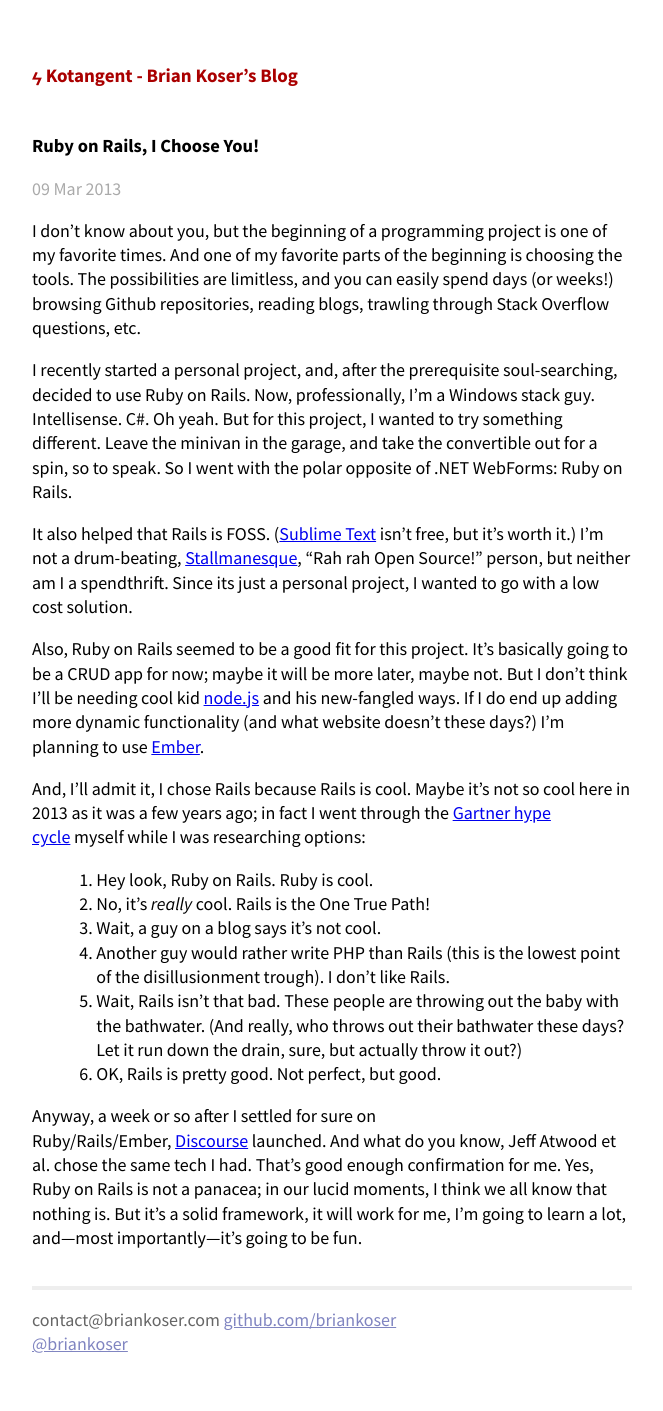
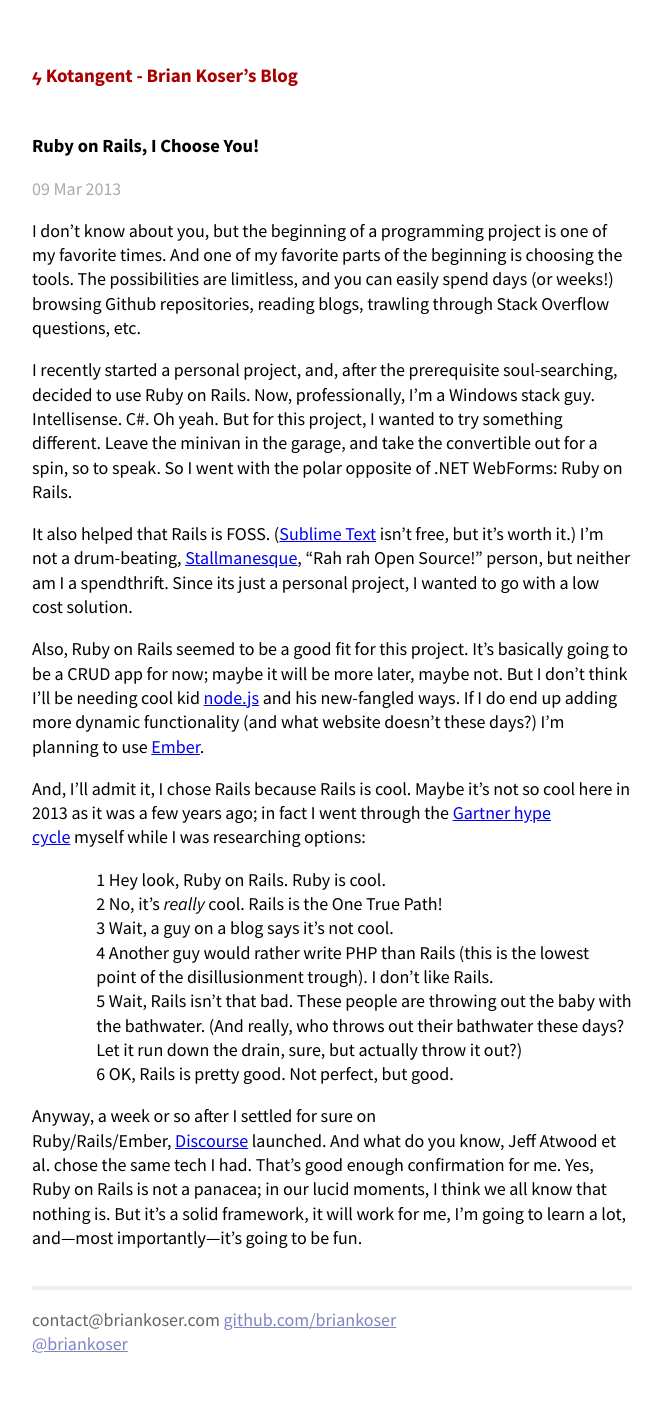
Before and after one commit to briankoser/kotangent-jekyll, a Jekyll site: the page built from _posts/2013-03-09-ruby-on-rails-i-choose-you.markdown, in a window 1280 px wide. Shown: the whole page, without its empty margins (308-971 px from the left). Built offline with Jekyll 4.4.1, drawn with Linux system fonts in a browser that asks for light colours; Markdown is read by kramdown in place of the engine named in the settings.

Commit message:
Move outline style to elements
Try to make outline style work for all ordered lists before resorting to classes. This undoes the previous commit (bd23597123)

```diff
--- a/css/main.css
+++ b/css/main.css
@@ -53,26 +53,19 @@ kbd {
     text-shadow: 0 1px 0 #fff;
     white-space: nowrap;
 }
+ol {
+  counter-reset: section;
+  list-style-type: none;
+}
+ol li:before {
+  counter-increment: section;
+  content: counters(section, ".") " ";
+}
 ul {
     list-style-type: square;
 }
 
 
-
-
-/*****************************************************************************/
-/*
-/* General Classes
-/*
-/*****************************************************************************/
-.outline {
-  counter-reset: section;
-  list-style-type: none;
-}
-.outline li:before {
-  counter-increment: section;
-  content: counters(section, ".") " ";
-}
 
 /*****************************************************************************/
 /*
```
